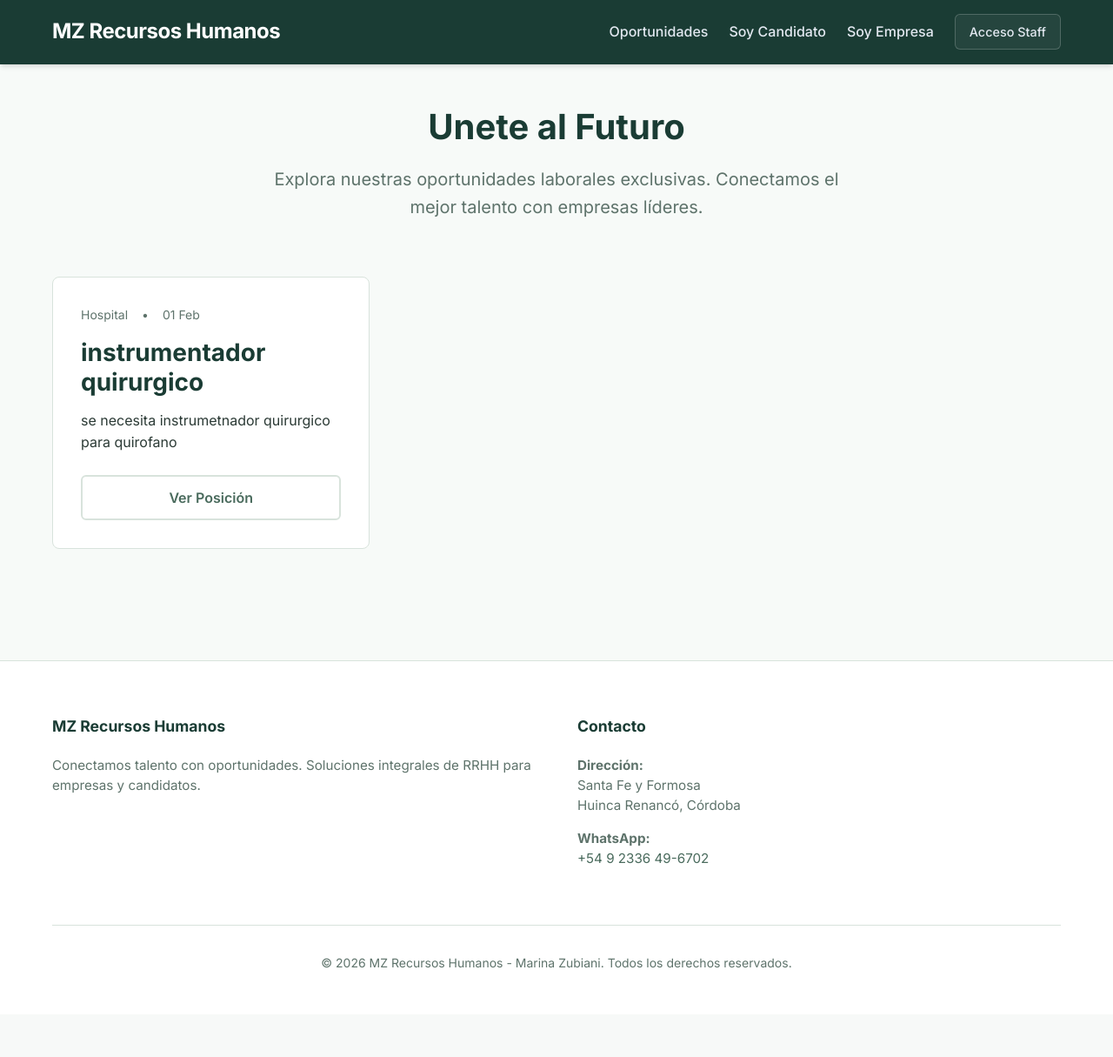
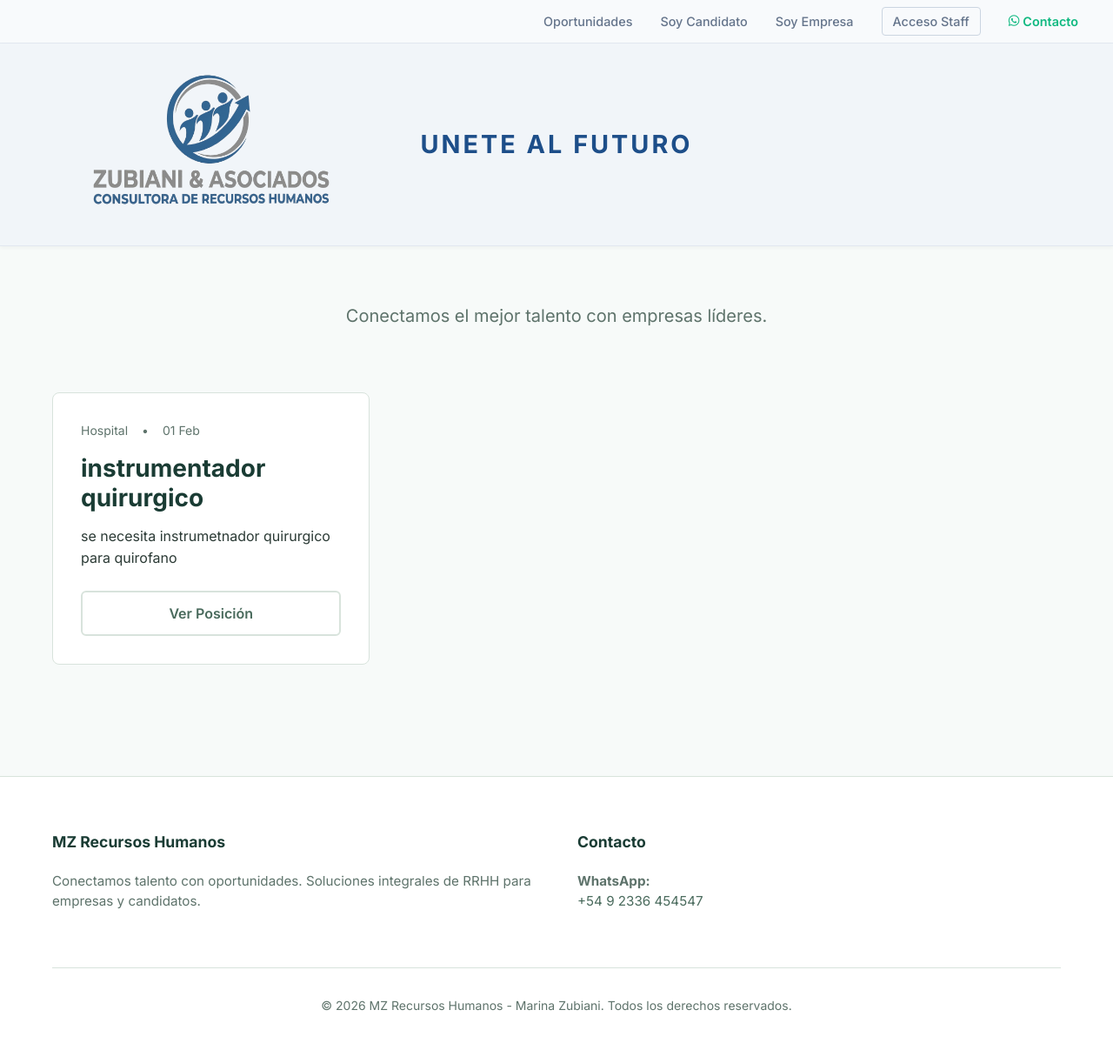
Before and after one commit to GerardodeMartini/RR-HH-, a Django app: page / in a window 1280 px wide. Shown: the whole page at 87% size. Before the commit the page ends 1113 px from the top, so only its background shows below. Run offline with Django 5.2, Linux system fonts and the light colour scheme; data comes from the database, SQL or seed files in the repository; parts of the project's set-up code (start-up, migrations or seed data) failed here and were passed over.

Commit message:
feat(ui): implement two-tier header, rotating tagline, and contact nav

```diff
--- a/hr_project/templates/base.html
+++ b/hr_project/templates/base.html
@@ -14,7 +14,7 @@
     <link href="https://cdn.jsdelivr.net/npm/bootstrap@5.3.0/dist/css/bootstrap.min.css" rel="stylesheet">
     <!-- FontAwesome -->
     <link rel="stylesheet" href="https://cdnjs.cloudflare.com/ajax/libs/font-awesome/6.4.0/css/all.min.css">
-    <link rel="stylesheet" href="{% static 'css/styles.css' %}">
+    <link rel="stylesheet" href="{% static 'css/styles.css' %}?v=10.0">
     <style>
         .alert-success {
             background: #dcfce7;
@@ -43,12 +43,11 @@
 </head>
 
 <body>
-    <header>
-        <div class="container">
-            <a href="/" class="logo">MZ Recursos Humanos</a>
+    <div class="top-nav">
+        <div class="top-nav-container">
             <nav class="nav-links">
                 {% if user.is_authenticated %}
-                <span style="margin-right: 1rem; color: var(--text-muted); font-size: 0.9rem;">Hola, {{ user }}</span>
+                <span style="margin-right: 1rem; color: #64748b; font-size: 0.85rem;">Hola, {{ user }}</span>
 
                 {% if user.company_profile %}
                 <a href="{% url 'client_portal' %}">Empresas</a>
@@ -60,15 +59,35 @@
 
                 <form action="{% url 'logout' %}" method="post" style="display:inline;">
                     {% csrf_token %}
-                    <button type="submit" class="btn-nav">Cerrar Sesión</button>
+                    <button type="submit" class="logout-btn-small">Cerrar Sesión</button>
                 </form>
+
+                <!-- Contact Button (Authenticated) -->
+                <a href="https://wa.me/5492336454547" target="_blank" style="display: flex; align-items: center; gap: 4px; color: #10b981; font-weight: 600;">
+                    <i class="fab fa-whatsapp"></i> Contacto
+                </a>
+
                 {% else %}
                 <a href="/">Oportunidades</a>
                 <a href="/candidates/login/">Soy Candidato</a>
                 <a href="{% url 'client_login' %}">Soy Empresa</a>
-                <a href="{% url 'dashboard_login' %}" class="btn-nav">Acceso Staff</a>
+                <a href="{% url 'dashboard_login' %}" class="logout-btn-small">Acceso Staff</a>
+
+                <!-- Contact Button (Guest) -->
+                <a href="https://wa.me/5492336454547" target="_blank" style="display: flex; align-items: center; gap: 4px; color: #10b981; font-weight: 600;">
+                    <i class="fab fa-whatsapp"></i> Contacto
+                </a>
                 {% endif %}
             </nav>
+        </div>
+    </div>
+
+    <header>
+        <div class="header-main-content">
+            <a href="/" class="logo-left">
+                <img src="{% static 'img/logo-color-transparent.png' %}" alt="MZ Recursos Humanos" style="max-height: 200px; width: auto;">
+            </a>
+            <div class="header-tagline">Unete al Futuro</div>
         </div>
     </header>
 
@@ -97,9 +116,8 @@
 
                 <div class="footer-col">
                     <h4>Contacto</h4>
-                    <p><strong>Dirección:</strong><br>Santa Fe y Formosa<br>Huinca Renancó, Córdoba</p>
-                    <p><strong>WhatsApp:</strong><br><a href="https://wa.me/5492336496702" target="_blank"
-                            style="color: var(--secondary-color);">+54 9 2336 49-6702</a></p>
+                    <p><strong>WhatsApp:</strong><br><a href="https://wa.me/5492336454547" target="_blank"
+                            style="color: var(--secondary-color);">+54 9 2336 454547</a></p>
                     <!-- <p><strong>Email:</strong><br>[Email aquí]</p> -->
                 </div>
             </div>
--- a/hr_project/templates/vacancy_list.html
+++ b/hr_project/templates/vacancy_list.html
@@ -2,9 +2,36 @@
 
 {% block content %}
 <div style="text-align: center; max-width: 700px; margin: 0 auto 4rem auto;">
-    <h1>Unete al Futuro</h1>
-    <p style="font-size: 1.25rem; color: var(--text-muted);">Explora nuestras oportunidades laborales exclusivas.
-        Conectamos el mejor talento con empresas líderes.</p>
+    <div class="rotating-text-container">
+        <span class="rotating-text" id="changingText">Conectamos el mejor talento con empresas líderes.</span>
+    </div>
+
+    <script>
+        document.addEventListener('DOMContentLoaded', function() {
+            const phrases = [
+                "Conectamos el mejor talento con empresas líderes.",
+                "Vinculando tu capital humano con los resultados.",
+                "El puente directo entre el talento y las oportunidades.",
+                "Engranando equipos humanos de alto rendimiento.",
+                "Atrayendo y fidelizando el talento que te hará crecer.",
+                "Guiando a las personas hacia su máximo potencial."
+            ];
+            let currentIndex = 0;
+            const textElement = document.getElementById('changingText');
+
+            setInterval(() => {
+                // Iniciar desvanecimiento (Fade out)
+                textElement.style.opacity = 0;
+
+                // Esperar a que se desvanezca, cambiar el texto y reaparecer (Fade in)
+                setTimeout(() => {
+                    currentIndex = (currentIndex + 1) % phrases.length;
+                    textElement.textContent = phrases[currentIndex];
+                    textElement.style.opacity = 1;
+                }, 500); // Medio segundo para coincidir con la transición CSS
+            }, 3500); // Cambiar frase cada 3.5 segundos
+        });
+    </script>
 </div>
 
 <div class="vacancy-grid">
--- a/static/css/styles.css
+++ b/static/css/styles.css
@@ -1,4 +1,19 @@
 /* Corporate Design System */
+
+/* Rotating Text in Body */
+.rotating-text-container {
+    font-size: 1.25rem;
+    color: var(--text-muted);
+    min-height: 2.5rem; /* Reserve space to prevent layout shifting */
+    margin: 1rem 0;
+}
+
+.rotating-text {
+    transition: opacity 0.5s ease-in-out;
+    opacity: 1;
+    display: inline-block;
+}
+
 :root {
     /* Palette - Modern Pastel Greens */
     --primary-color: #1a3c34;
@@ -10,7 +25,7 @@
     --accent-hover: #71b88e;
     /* Pastel Green Darker */
 
-    --bg-color: #f7faf8;
+    --bg-color: #f7faf9;         /* Sophisticated Pastel Mint-Green */
     /* Off-white Mint - Structured, not stark white */
     --card-bg: #ffffff;
     /* Pure white for content focus */
@@ -68,20 +83,58 @@ a {
 
 /* Header */
 /* Header */
-header {
-    background: var(--primary-color);
-    /* Dark Header for contrast */
-    border-bottom: 1px solid var(--primary-color);
-    padding: 1rem 0;
-    box-shadow: 0 4px 6px -1px rgba(0, 0, 0, 0.1), 0 2px 4px -1px rgba(0, 0, 0, 0.06);
-    color: white;
+/* Top Navigation Bar */
+.top-nav {
+    background: #f8fafc; /* Very light slate 50 */
+    border-bottom: 1px solid #e2e8f0;
+    padding: 8px 0;
+    width: 100%;
 }
 
-header .container {
+.top-nav-container {
+    padding: 0 40px;
     display: flex;
-    justify-content: space-between;
+    justify-content: flex-end; /* Move all links to the right */
+}
+
+/* Header Main Content (Logo & Tagline) */
+header {
+    background: #f1f5f9;
+    border-bottom: 1px solid #e2e8f0;
+    padding: 1rem 0;
+    box-shadow: 0 2px 4px rgba(0,0,0,0.04);
+}
+
+.header-main-content {
+    display: flex;
     align-items: center;
-    flex-wrap: wrap;
+    width: 100%;
+    padding: 0 40px;
+    position: relative;
+}
+
+.logo-left {
+    display: flex;
+    align-items: center;
+    transition: transform 0.2s;
+    text-decoration: none;
+}
+
+.logo-left:hover {
+    transform: scale(1.02);
+}
+
+.header-tagline {
+    position: absolute;
+    left: 50%;
+    transform: translateX(-50%);
+    font-size: 1.8rem; /* Increased size */
+    font-weight: 800;
+    color: #1d4e89; /* Matches the dark blue of the logo arrows/figures */
+    text-transform: uppercase;
+    letter-spacing: 3px;
+    margin: 0;
+    pointer-events: none;
 }
 
 .logo {
@@ -94,39 +147,58 @@ header .container {
 
 .nav-links {
     display: flex;
-    gap: 1.5rem;
+    gap: 2rem;
     align-items: center;
 }
 
 .nav-links a {
-    margin-left: 0;
-    color: #e2e8f0;
-    /* Light text for dark header */
+    color: #64748b;
     font-weight: 500;
+    font-size: 0.9rem;
+    text-decoration: none;
     transition: color 0.2s;
 }
 
 .nav-links a:hover {
-    color: white;
-    text-shadow: 0 0 10px rgba(255, 255, 255, 0.3);
+    color: #1e293b;
+}
+
+.logout-btn-small {
+    background: none;
+    border: 1px solid #cbd5e1;
+    color: #64748b;
+    padding: 4px 12px;
+    font-size: 0.8rem;
+    border-radius: 4px;
+    cursor: pointer;
+    transition: all 0.2s;
+}
+
+.logout-btn-small:hover {
+    background: #f1f5f9;
+    color: #1e293b;
+    border-color: #94a3b8;
+}
+
+.nav-links a:hover {
+    color: var(--primary-color);
 }
 
 .btn-nav {
-    border: 1px solid rgba(255, 255, 255, 0.2);
+    border: 1px solid var(--border-color);
     padding: 0.5rem 1rem;
     border-radius: 6px;
-    background: rgba(255, 255, 255, 0.05);
-    /* Glassy effect */
+    background: white;
     cursor: pointer;
     font-size: 0.9rem;
-    color: white;
+    color: var(--secondary-color);
     transition: all 0.2s;
 }
 
 .btn-nav:hover {
-    background: rgba(255, 255, 255, 0.15);
-    border-color: white;
-    color: white;
+    background: var(--bg-color);
+    border-color: var(--accent-color);
+    color: var(--primary-color);
 }
 
 /* Buttons */
```
Also changed, not shown: static/img/logo-color-transparent.png (added).
